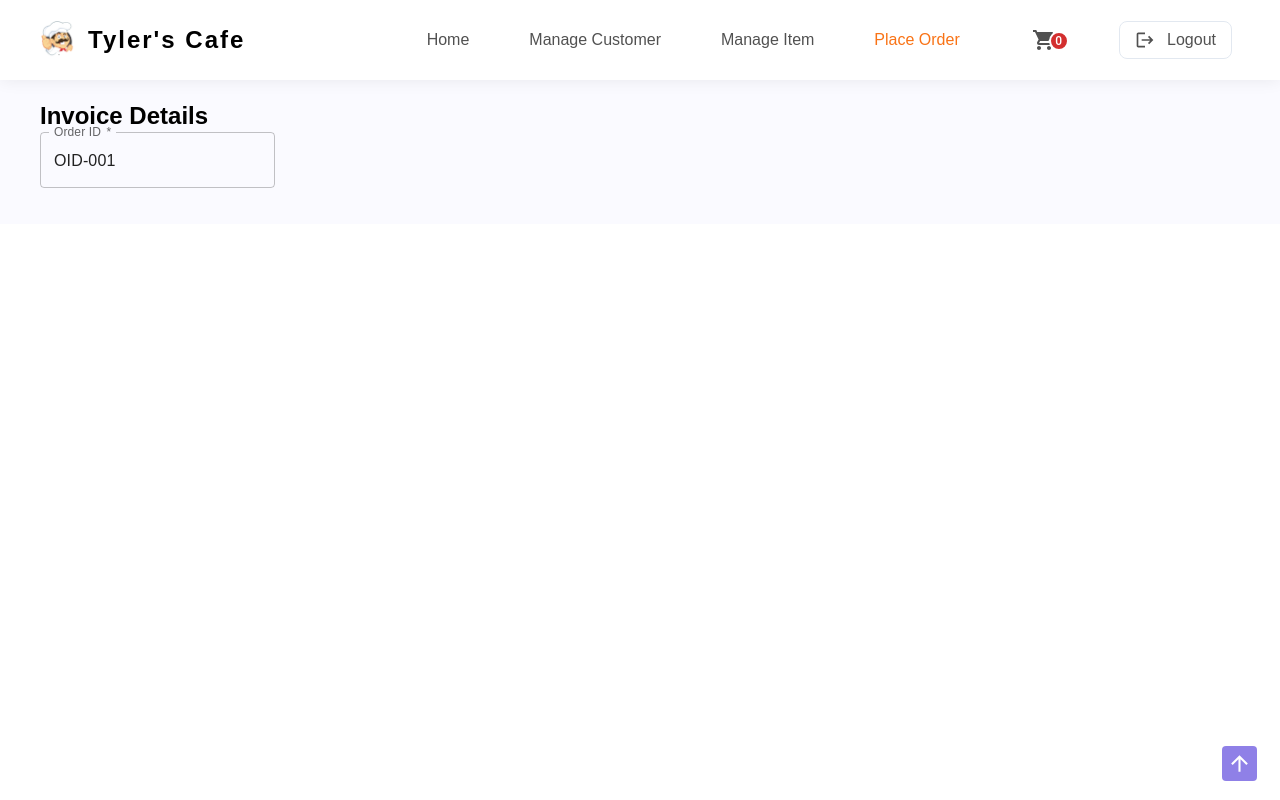
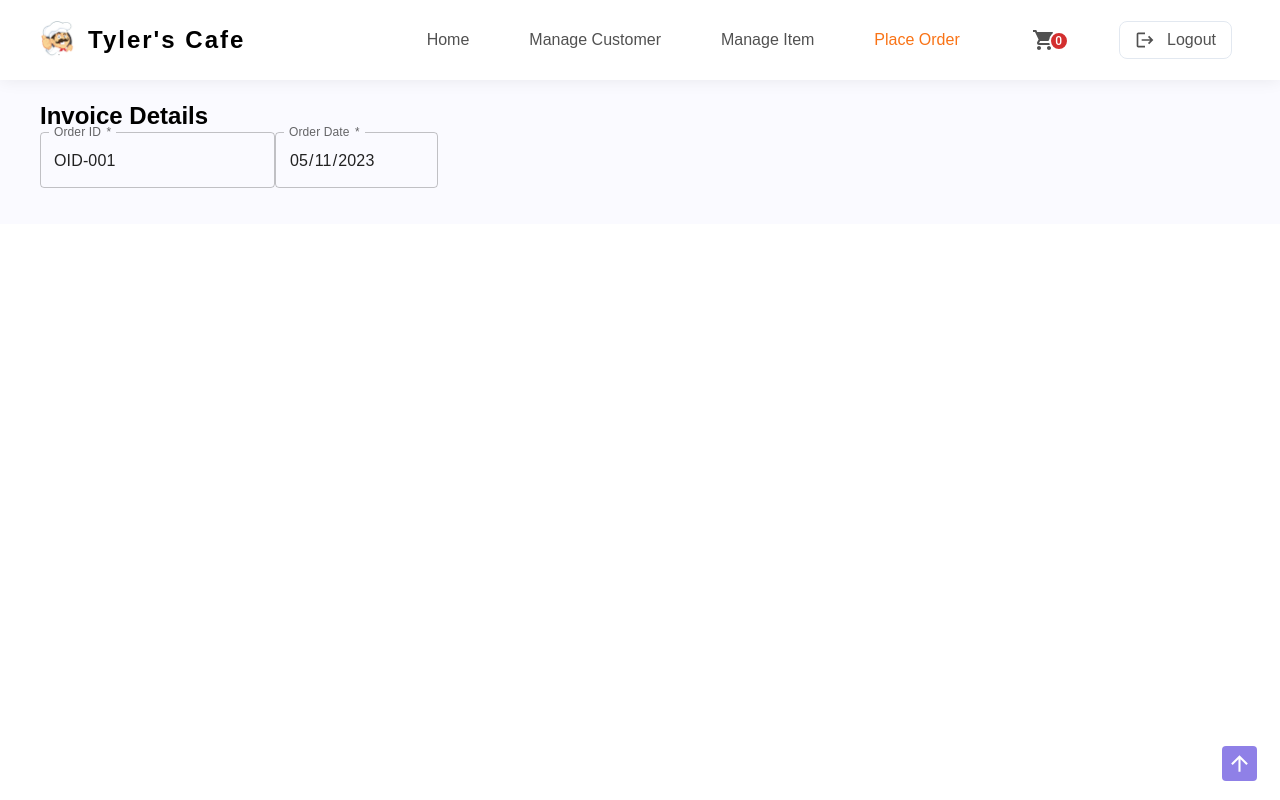
Before and after one commit to AshanSandeep06/Food-Shop-System, a React (Create React App) app in the folder frontend/: page /place_order in a window 1280 px wide. Built offline with nearby package versions, Linux system fonts and the light colour scheme.

Commit message:
Content Updated

```diff
--- a/frontend/src/pages/AdminPages/PlaceOrderForm/PlaceOrderForm.tsx
+++ b/frontend/src/pages/AdminPages/PlaceOrderForm/PlaceOrderForm.tsx
@@ -1,9 +1,23 @@
-import React from "react";
+import React, { useEffect, useState } from "react";
 import Form from "../../../components/Form/Form";
 import BackspaceIcon from "@mui/icons-material/Backspace";
 import { TextField } from "@mui/material";
 
 const PlaceOrderForm = () => {
+  const [currentDate, setcurrentDate] = useState<string>(
+    new Date().toISOString().split("T")[0]
+  );
+
+  useEffect(() => {
+    setTimeout(() => {
+      setcurrentDate();
+    }, 1000);
+  }, []);
+
+  const handleDateChange = (event: React.ChangeEvent<HTMLInputElement>) => {
+    // setSelectedDate(event.target.value);
+  };
+
   return (
     <section>
       <section>
@@ -24,6 +38,22 @@ const PlaceOrderForm = () => {
               readOnly: true,
             }}
           />
+
+          <TextField
+            label="Order Date"
+            type="date"
+            variant="outlined"
+            name="orderDate"
+            placeholder="Order Date"
+            required
+            value={currentDate}
+            InputProps={{
+              readOnly: true,
+            }}
+            InputLabelProps={{
+              shrink: true,
+            }}
+          />
         </div>
       </section>
 
```
